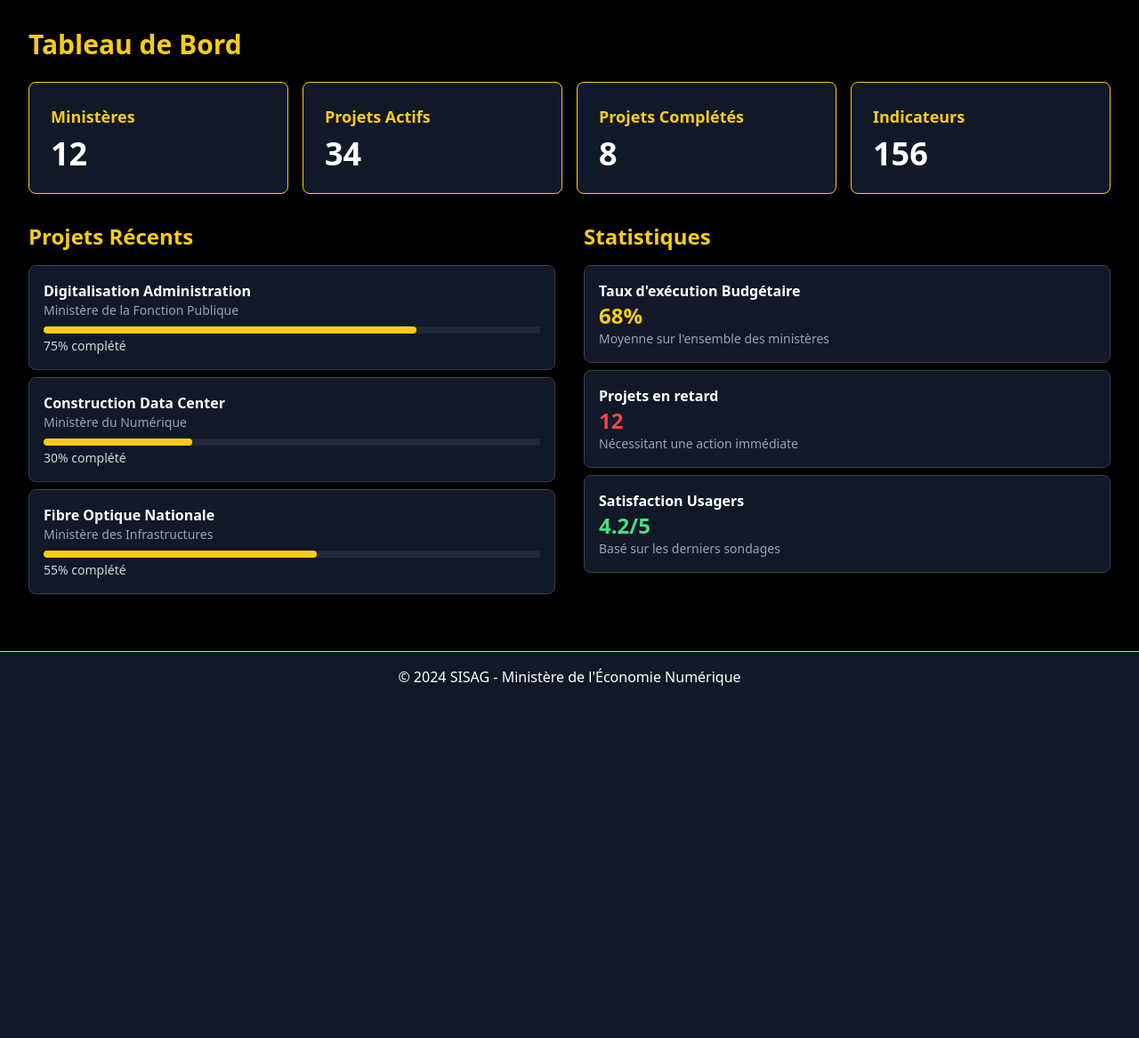
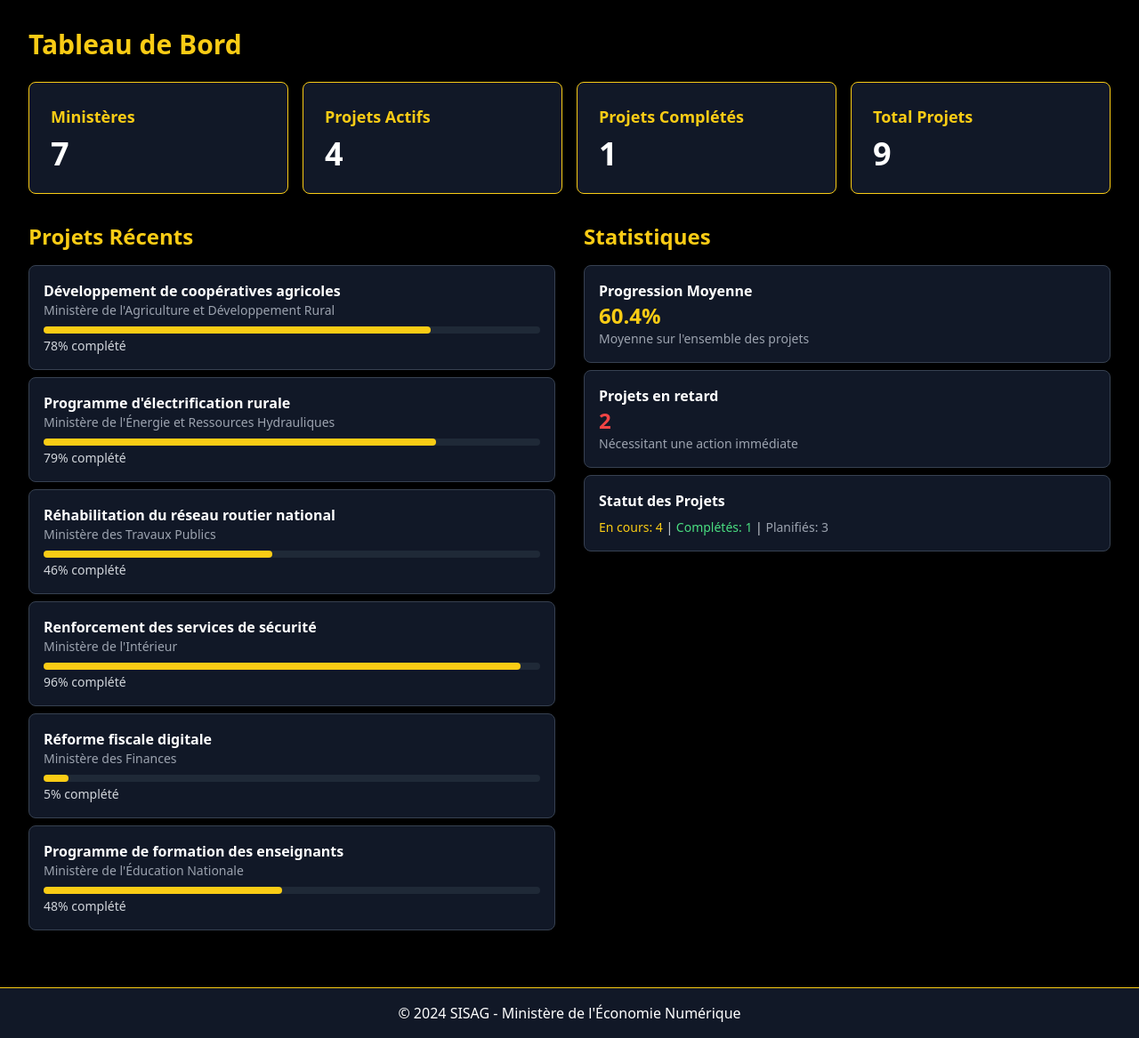
Before and after one commit to SilverCrow243/SISAG, a Django app: page /dashboard/ in a window 1280 px wide. Shown: the part 66-1233 px from the top of the page at 89% size. Before the commit the page ends 837 px from the top, so only its background shows below. Run offline with Django 4.2, Linux system fonts and the light colour scheme; data comes from the database, SQL or seed files in the repository; tables that the repository leaves empty hold one stand-in row (values such as "Sample post"); some libraries are stand-ins or nearby versions.

Commit message:
modification des fonctionnalites

```diff
--- a/home/templates/home/dashboard.html
+++ b/home/templates/home/dashboard.html
@@ -13,19 +13,19 @@
             <div class="grid grid-cols-1 md:grid-cols-2 lg:grid-cols-4 gap-4">
                 <div class="bg-gray-900 p-6 rounded-lg border border-yellow-400">
                     <h3 class="text-lg font-semibold text-yellow-400">Ministères</h3>
-                    <p class="text-4xl font-bold mt-2">12</p>
+                    <p class="text-4xl font-bold mt-2">{{ total_ministries }}</p>
                 </div>
                 <div class="bg-gray-900 p-6 rounded-lg border border-yellow-400">
                     <h3 class="text-lg font-semibold text-yellow-400">Projets Actifs</h3>
-                    <p class="text-4xl font-bold mt-2">34</p>
+                    <p class="text-4xl font-bold mt-2">{{ in_progress_projects }}</p>
                 </div>
                 <div class="bg-gray-900 p-6 rounded-lg border border-yellow-400">
                     <h3 class="text-lg font-semibold text-yellow-400">Projets Complétés</h3>
-                    <p class="text-4xl font-bold mt-2">8</p>
+                    <p class="text-4xl font-bold mt-2">{{ completed_projects }}</p>
                 </div>
                 <div class="bg-gray-900 p-6 rounded-lg border border-yellow-400">
-                    <h3 class="text-lg font-semibold text-yellow-400">Indicateurs</h3>
-                    <p class="text-4xl font-bold mt-2">156</p>
+                    <h3 class="text-lg font-semibold text-yellow-400">Total Projets</h3>
+                    <p class="text-4xl font-bold mt-2">{{ total_projects }}</p>
                 </div>
             </div>
         </div>
@@ -35,34 +35,20 @@
             <div>
                 <h3 class="text-2xl font-bold text-yellow-400 mb-4">Projets Récents</h3>
                 <div class="space-y-2">
-
-                    <div class="bg-gray-900 p-4 rounded-lg border border-gray-700 hover:border-yellow-400 transition duration-300">
-                        <h4 class="font-semibold">Digitalisation Administration</h4>
-                        <p class="text-sm text-gray-400">Ministère de la Fonction Publique</p>
-                        <div class="mt-2 bg-gray-800 rounded-full h-2">
-                            <div class="bg-yellow-400 h-2 rounded-full" style="width: 75%"></div>
+                    {% if projects %}
+                        {% for project in projects %}
+                        <div class="bg-gray-900 p-4 rounded-lg border border-gray-700 hover:border-yellow-400 transition duration-300">
+                            <h4 class="font-semibold"><a href="{% url 'project_detail' pk=project.pk %}" class="hover:text-yellow-400">{{ project.title }}</a></h4>
+                            <p class="text-sm text-gray-400">{{ project.ministry.name }}</p>
+                            <div class="mt-2 bg-gray-800 rounded-full h-2">
+                                <div class="bg-yellow-400 h-2 rounded-full" style="width: {{ project.progress_percentage }}%"></div>
+                            </div>
+                            <p class="text-sm text-gray-300 mt-1">{{ project.progress_percentage }}% complété</p>
                         </div>
-                        <p class="text-sm text-gray-300 mt-1">75% complété</p>
-                    </div>
-
-                    <div class="bg-gray-900 p-4 rounded-lg border border-gray-700 hover:border-yellow-400 transition duration-300">
-                        <h4 class="font-semibold">Construction Data Center</h4>
-                        <p class="text-sm text-gray-400">Ministère du Numérique</p>
-                        <div class="mt-2 bg-gray-800 rounded-full h-2">
-                            <div class="bg-yellow-400 h-2 rounded-full" style="width: 30%"></div>
-                        </div>
-                        <p class="text-sm text-gray-300 mt-1">30% complété</p>
-                    </div>
-
-                    <div class="bg-gray-900 p-4 rounded-lg border border-gray-700 hover:border-yellow-400 transition duration-300">
-                        <h4 class="font-semibold">Fibre Optique Nationale</h4>
-                        <p class="text-sm text-gray-400">Ministère des Infrastructures</p>
-                        <div class="mt-2 bg-gray-800 rounded-full h-2">
-                            <div class="bg-yellow-400 h-2 rounded-full" style="width: 55%"></div>
-                        </div>
-                        <p class="text-sm text-gray-300 mt-1">55% complété</p>
-                    </div>
-
+                        {% endfor %}
+                    {% else %}
+                        <p class="text-gray-400">Aucun projet disponible.</p>
+                    {% endif %}
                 </div>
             </div>
 
@@ -71,20 +57,23 @@
                 <div class="space-y-2">
 
                     <div class="bg-gray-900 p-4 rounded-lg border border-gray-700">
-                        <h4 class="font-semibold">Taux d'exécution Budgétaire</h4>
-                        <p class="text-2xl font-bold text-yellow-400">68%</p>
-                        <p class="text-sm text-gray-400">Moyenne sur l'ensemble des ministères</p>
+                        <h4 class="font-semibold">Progression Moyenne</h4>
+                        <p class="text-2xl font-bold text-yellow-400">{{ avg_progress }}%</p>
+                        <p class="text-sm text-gray-400">Moyenne sur l'ensemble des projets</p>
                     </div>
 
                     <div class="bg-gray-900 p-4 rounded-lg border border-gray-700">
                         <h4 class="font-semibold">Projets en retard</h4>
-                        <p class="text-2xl font-bold text-red-500">12</p>
+                        <p class="text-2xl font-bold {% if late_projects > 0 %}text-red-500{% else %}text-green-400{% endif %}">{{ late_projects }}</p>
                         <p class="text-sm text-gray-400">Nécessitant une action immédiate</p>
                     </div>
                      <div class="bg-gray-900 p-4 rounded-lg border border-gray-700">
-                        <h4 class="font-semibold">Satisfaction Usagers</h4>
-                        <p class="text-2xl font-bold text-green-400">4.2/5</p>
-                        <p class="text-sm text-gray-400">Basé sur les derniers sondages</p>
+                        <h4 class="font-semibold">Statut des Projets</h4>
+                        <p class="text-sm text-gray-300 mt-2">
+                            <span class="text-yellow-400">En cours: {{ in_progress_projects }}</span> |
+                            <span class="text-green-400">Complétés: {{ completed_projects }}</span> |
+                            <span class="text-gray-400">Planifiés: {{ planning_projects }}</span>
+                        </p>
                     </div>
 
                 </div>
--- a/home/views.py
+++ b/home/views.py
@@ -1,6 +1,7 @@
 from django.shortcuts import render
 from django.contrib.auth.decorators import login_required
 from django.http import JsonResponse
+from django.db.models import Sum, Avg, Count, Q
 from ministries.models import Ministry
 from projects.models import Project, Indicator
 
@@ -9,17 +10,46 @@ from projects.models import Project, Indicator
 def dashboard(request):
     """Vue du tableau de bord principal"""
     ministries = Ministry.objects.all()
-    projects = Project.objects.all()[:6]
-    total_projects = Project.objects.count()
-    completed_projects = Project.objects.filter(status='completed').count()
-    in_progress_projects = Project.objects.filter(status='in_progress').count()
+    projects = Project.objects.all()
+
+    # Statistiques générales
+    total_ministries = ministries.count()
+    total_projects = projects.count()
+    completed_projects = projects.filter(status='completed').count()
+    in_progress_projects = projects.filter(status='in_progress').count()
+    planning_projects = projects.filter(status='planning').count()
+    on_hold_projects = projects.filter(status='on_hold').count()
+    total_indicators = Indicator.objects.count()
+
+    # Projets récents (derniers 6)
+    recent_projects = projects.order_by('-created_at')[:6]
+
+    # Budget total et exécution
+    total_budget = projects.aggregate(total=Sum('budget'))['total'] or 0
+
+    # Moyenne de progression
+    avg_progress = projects.aggregate(avg=Avg('progress_percentage'))['avg'] or 0
+
+    # Projets en retard (supposé: si end_date < today et status != completed)
+    from django.utils import timezone
+    today = timezone.now().date()
+    late_projects = projects.filter(
+        Q(end_date__lt=today) & ~Q(status='completed')
+    ).count()
 
     context = {
         'ministries': ministries,
-        'projects': projects,
+        'projects': recent_projects,
+        'total_ministries': total_ministries,
         'total_projects': total_projects,
         'completed_projects': completed_projects,
         'in_progress_projects': in_progress_projects,
+        'planning_projects': planning_projects,
+        'on_hold_projects': on_hold_projects,
+        'total_indicators': total_indicators,
+        'total_budget': total_budget,
+        'avg_progress': round(avg_progress, 1),
+        'late_projects': late_projects,
         'page_title': 'Tableau de Bord',
     }
     return render(request, 'home/dashboard.html', context)
@@ -28,11 +58,13 @@ def dashboard(request):
 @login_required
 def dashboard_stats(request):
     """API pour les statistiques du tableau de bord (JSON)"""
+    projects = Project.objects.all()
     data = {
         'total_ministries': Ministry.objects.count(),
-        'total_projects': Project.objects.count(),
-        'completed': Project.objects.filter(status='completed').count(),
-        'in_progress': Project.objects.filter(status='in_progress').count(),
-        'on_hold': Project.objects.filter(status='on_hold').count(),
+        'total_projects': projects.count(),
+        'completed': projects.filter(status='completed').count(),
+        'in_progress': projects.filter(status='in_progress').count(),
+        'on_hold': projects.filter(status='on_hold').count(),
+        'planning': projects.filter(status='planning').count(),
     }
     return JsonResponse(data)
```
